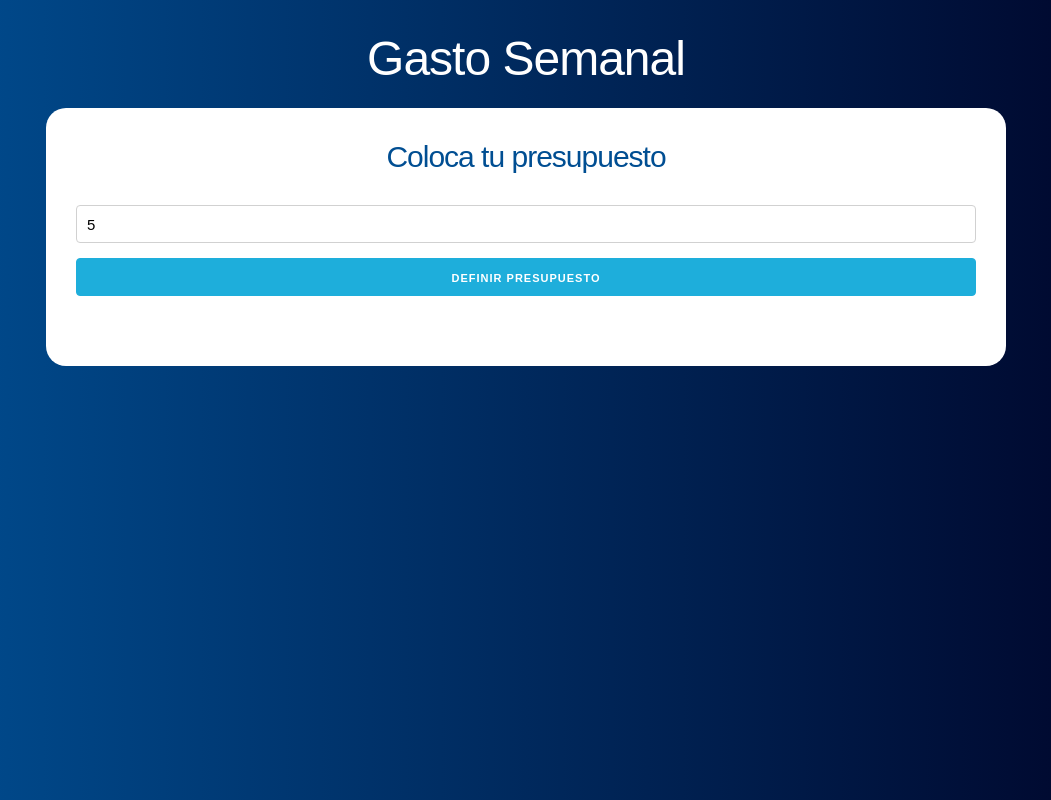
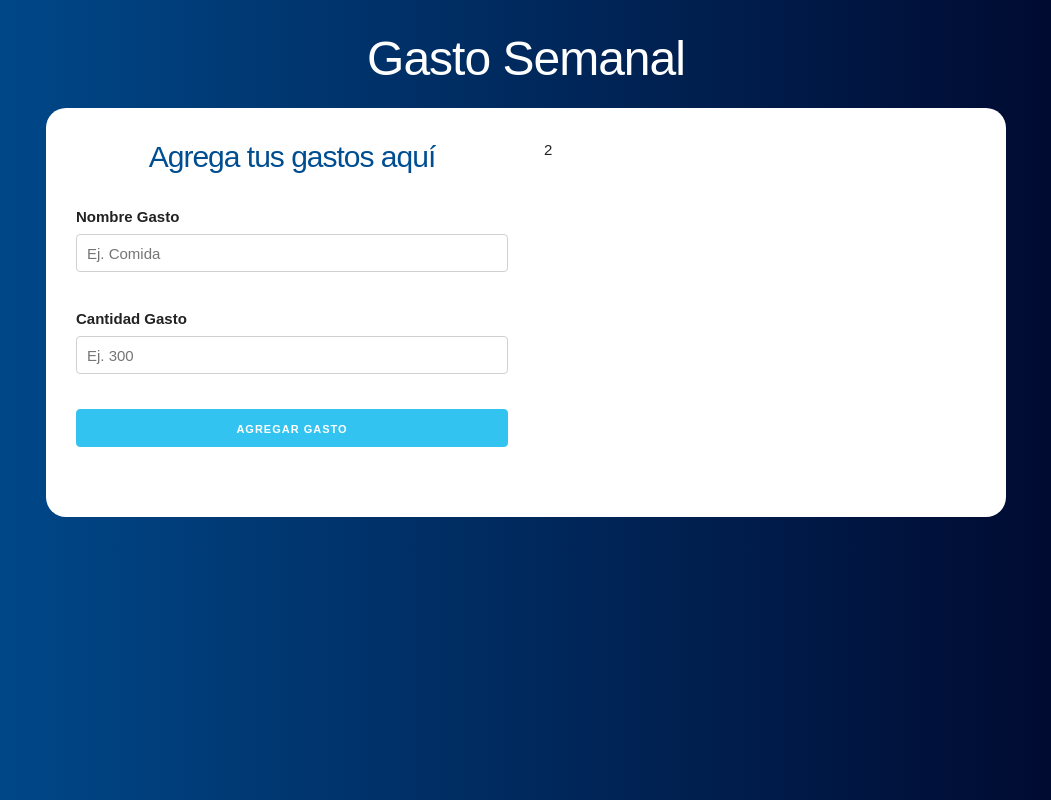
Before and after one commit to Cba-bit/presupuesto-react, a React (Create React App) app: page / in a window 1280 px wide. Both pictures are taken after typing "5" into the empty fields and a click on the input "Definir presupuesto". Shown: the whole page, without its empty margins (114-1165 px from the left). Built offline with nearby package versions, Linux system fonts and the light colour scheme.

Commit message:
almacenando el presupuesto, creando formulario de gastos y cargando componente condicional

```diff
--- a/src/App.js
+++ b/src/App.js
@@ -1,12 +1,34 @@
+import { useState } from 'react';
 import Pregunta from './components/Pregunta';
+import Formulario from './components/Formulario';
+
 function App() {
+    // Definir el state
+    const [presupuesto, setPresupuesto] = useState(0);
+    const [restante, setRestante] = useState(0);
+    const [mostrarPregunta, setMostrarPregunta] = useState(true);
+
     return (
         <div className='container'>
             <header>
                 <h1>Gasto Semanal</h1>
 
                 <div className='contenido-principal contenido'>
-                    <Pregunta />
+                    {mostrarPregunta ? (
+                        <Pregunta
+                            setPresupuesto={setPresupuesto}
+                            setRestante={setRestante}
+                            setMostrarPregunta={setMostrarPregunta}
+                        />
+                    ) : (
+                        <div className='row'>
+                            <div className='one-half column'>
+                                <Formulario />
+                            </div>
+
+                            <div className='one-half column'>2</div>
+                        </div>
+                    )}
                 </div>
             </header>
         </div>
--- /dev/null
+++ b/src/components/Formulario.js
@@ -0,0 +1,34 @@
+import React, { useState } from 'react';
+
+const Formulario = () => {
+    return (
+        <form>
+            <h2>Agrega tus gastos aquí</h2>
+            <div className='campo'>
+                <label>Nombre Gasto</label>
+                <input
+                    type='text'
+                    className='u-full-width'
+                    placeholder='Ej. Comida'
+                />
+            </div>
+
+            <div className='campo'>
+                <label>Cantidad Gasto</label>
+                <input
+                    type='number'
+                    className='u-full-width'
+                    placeholder='Ej. 300'
+                />
+            </div>
+
+            <input
+                type='submit'
+                className='button-primary u-full-width'
+                value='Agregar Gasto'
+            />
+        </form>
+    );
+};
+
+export default Formulario;
--- a/src/components/Pregunta.js
+++ b/src/components/Pregunta.js
@@ -1,7 +1,7 @@
 import React, { Fragment, useState } from 'react';
 import Error from './Error';
 
-const Pregunta = () => {
+const Pregunta = ({ setPresupuesto, setRestante, setMostrarPregunta }) => {
     // Definir el state
     const [cantidad, setCantidad] = useState(0);
     const [error, setError] = useState(false);
@@ -23,6 +23,9 @@
 
         // Si se pasa la validacion
         setError(false);
+        setPresupuesto(cantidad);
+        setRestante(cantidad);
+        setMostrarPregunta(false);
     };
 
     return (
```
